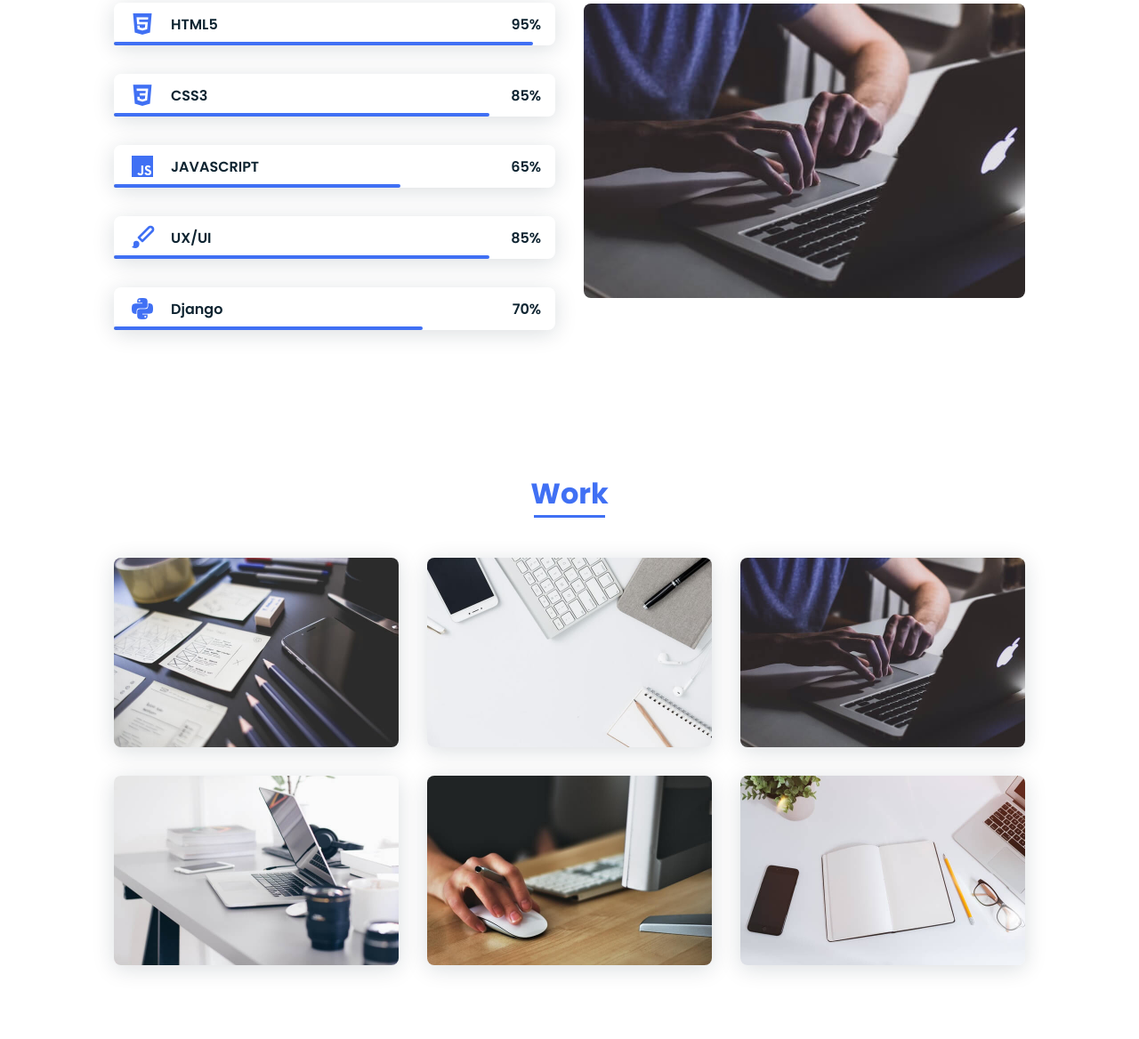
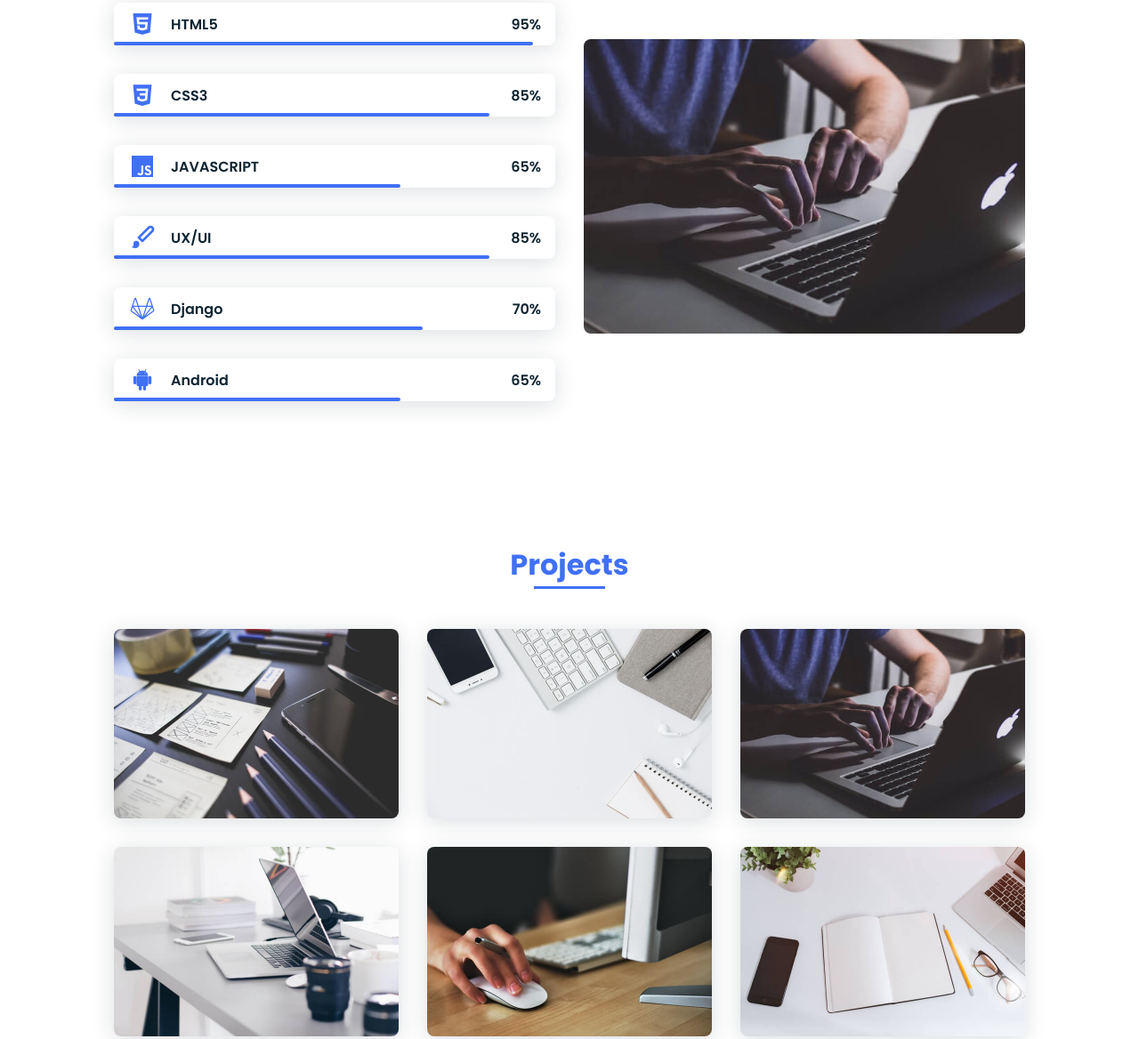
Before and after one commit to Ankyji05/portfolio, a plain HTML site: page index.html in a window 1280 px wide. Shown: the part 1608-2776 px from the top of the page at 89% size. Drawn offline with nearby package versions, Linux system fonts and the light colour scheme.

Commit message:
modified

```diff
--- a/assets/css/styles.css
+++ b/assets/css/styles.css
@@ -98,6 +98,7 @@ img{
 .section{
   padding-top: 3rem;
   padding-bottom: 2rem;
+  /* background: url("../img/headshot.jpeg"); */
 }
 
 /*===== LAYOUT =====*/
@@ -116,7 +117,7 @@ img{
   top: 0;
   left: 0;
   z-index: var(--z-fixed);
-  background-color: #fff;
+  background-color: rgb(138, 54, 54);
   box-shadow: 0 1px 4px rgba(146,161,176,.15);
 }
 
@@ -142,13 +143,15 @@ img{
 }
 .nav__item{
   margin-bottom: var(--mb-4);
+  color: #fff;
 }
 .nav__link{
   position: relative;
-  color: #fff;
+  color: rgb(133, 107, 107);
 }
 .nav__link:hover{
   position: relative;
+  color: #fff;
 }
 .nav__link:hover::after{
   position: absolute;
@@ -161,6 +164,7 @@ img{
 }
 .nav__logo{
   color: var(--second-color);
+  color: aqua;
 }
 .nav__toggle{
   color: var(--second-color);
@@ -302,6 +306,9 @@ img{
 }
 .skills__python{
   width: 70%;
+}
+.skills__android{
+  width: 65%;
 }
 .skills__img{
   border-radius: .5rem;
--- a/index.html
+++ b/index.html
@@ -16,7 +16,7 @@
         <header class="l-header">
             <nav class="nav bd-grid">
                 <div>
-                    <a href="#about" class="nav__logo">Ankit Tripathi</a>
+                    <a href="#about" class="nav__logo">@Ankyji</a>
                 </div>
 
                 <div class="nav__menu" id="nav-menu">
@@ -135,7 +135,7 @@
                         </div>
                         <div class="skills__data">
                             <div class="skills__names">
-                                <i class='bx bxl-python skills__icon'></i>
+                                <i class='bx bxl-gitlab skills__icon'></i>
                                 <span class="skills__name">Django</span>
                             </div>
                             <div class="skills__bar skills__python">
@@ -143,6 +143,18 @@
                             </div>
                             <div>
                                 <span class="skills__percentage">70%</span>
+                            </div>
+                        </div>
+                        <div class="skills__data">
+                            <div class="skills__names">
+                                <i class='bx bxl-android skills__icon'></i>
+                                <span class="skills__name">Android</span>
+                            </div>
+                            <div class="skills__bar skills__android">
+
+                            </div>
+                            <div>
+                                <span class="skills__percentage">65%</span>
                             </div>
                         </div>
                     </div>
@@ -153,13 +165,15 @@
                 </div>
             </section>
 
-            <!--===== WORK =====-->
+            <!--===== PROJECTS =====-->
             <section class="work section" id="work">
-                <h2 class="section-title">Work</h2>
+                <h2 class="section-title">Projects</h2>
 
                 <div class="work__container bd-grid">
                     <div class="work__img">
-                        <img src="assets/img/work1.jpg" alt="">
+                        <a href="#">
+                            <img src="assets/img/work1.jpg" alt="">
+                        </a>
                     </div>
                     <div class="work__img">
                         <img src="assets/img/work2.jpg" alt="">
@@ -201,7 +215,7 @@
                 <a href="https://www.linkedin.com/in/ankit-tripathi-8970451b3/" class="footer__icon"><i class='bx bxl-linkedin'></i></a>
                 <a href="https://github.com/Ankyji05" class="footer__icon"><i class='bx bxl-github' ></i></a>
                 <a href="#" class="footer__icon"><i class='bx bxl-facebook' ></i></a>
-                <a href="#" class="footer__icon"><i class='bx bxl-instagram' ></i></a>
+                <a href="https://instagram.com/_ankittripathi?igshid=1h748qfswfoiy" class="footer__icon"><i class='bx bxl-instagram' ></i></a>
                 <a href="#" class="footer__icon"><i class='bx bxl-twitter' ></i></a>
             </div>
             <p>Copyright &#169; 2020 Ankit Tripathi | All Rights Reserved</p>
```
